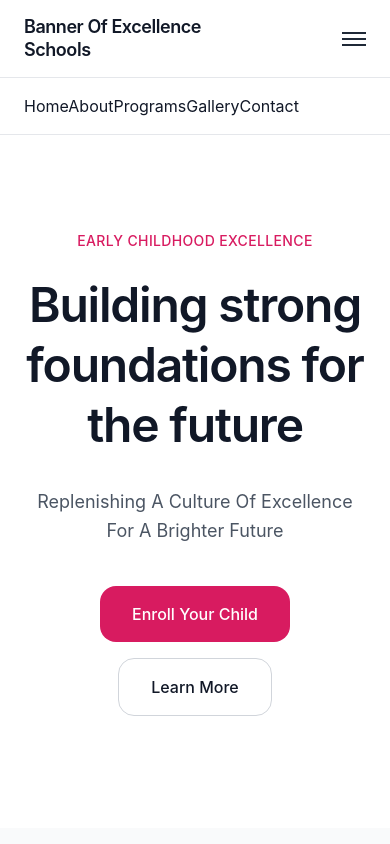
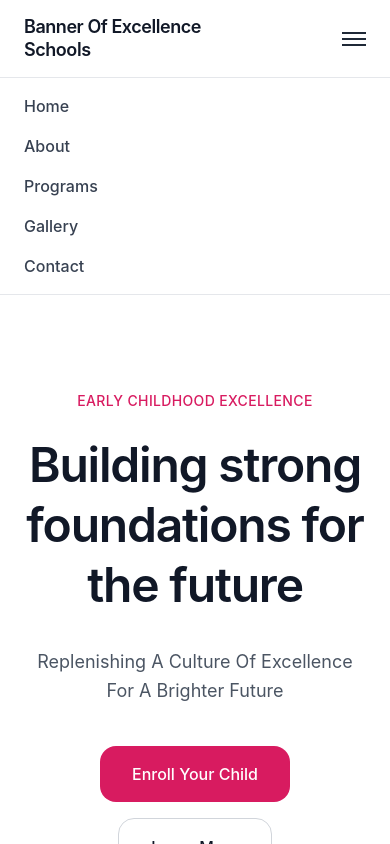
Before and after one commit to Josh-Fynly/school-website, a Next.js app: page / in a window 390 px wide. Both pictures are taken after a click on the button "Toggle Menu". Shown: the top 844 px of the page. Built offline with nearby package versions, Linux system fonts and the light colour scheme.

Commit message:
Update mobile menu layout in Navbar component
Refactor mobile menu structure for better readability and styling.

```diff
--- a/components/layout/Navbar.tsx
+++ b/components/layout/Navbar.tsx
@@ -27,7 +27,7 @@ export default function Navbar() {
           <Link href="/contact">Contact</Link>
         </nav>
 
-        {/* Mobile Button */}
+        {/* Hamburger */}
         <button
           className="md:hidden flex flex-col gap-1"
           onClick={() => setOpen(!open)}
@@ -41,22 +41,28 @@ export default function Navbar() {
 
       {/* Mobile Menu */}
       {open && (
-        <div className="md:hidden border-t bg-white px-6 py-4 space-y-4">
-          <Link onClick={() => setOpen(false)} href="/">
+        <div className="md:hidden border-t bg-white px-6 py-4">
+          <nav className="flex flex-col gap-4 text-gray-700 font-medium">
+            <Link onClick={() => setOpen(false)} href="/" className="block">
               Home
             </Link>
-          <Link onClick={() => setOpen(false)} href="/about">
+
+            <Link onClick={() => setOpen(false)} href="/about" className="block">
               About
             </Link>
-          <Link onClick={() => setOpen(false)} href="/programs">
+
+            <Link onClick={() => setOpen(false)} href="/programs" className="block">
               Programs
             </Link>
-          <Link onClick={() => setOpen(false)} href="/gallery">
+
+            <Link onClick={() => setOpen(false)} href="/gallery" className="block">
               Gallery
             </Link>
-          <Link onClick={() => setOpen(false)} href="/contact">
+
+            <Link onClick={() => setOpen(false)} href="/contact" className="block">
               Contact
             </Link>
+          </nav>
         </div>
       )}
     </header>
```
Lines whose indentation alone changed are shown as unchanged.
